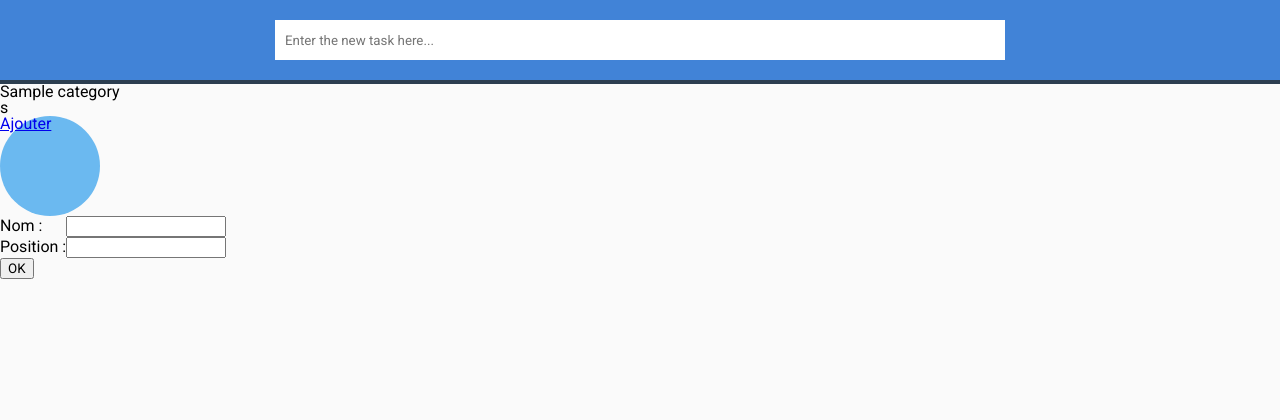
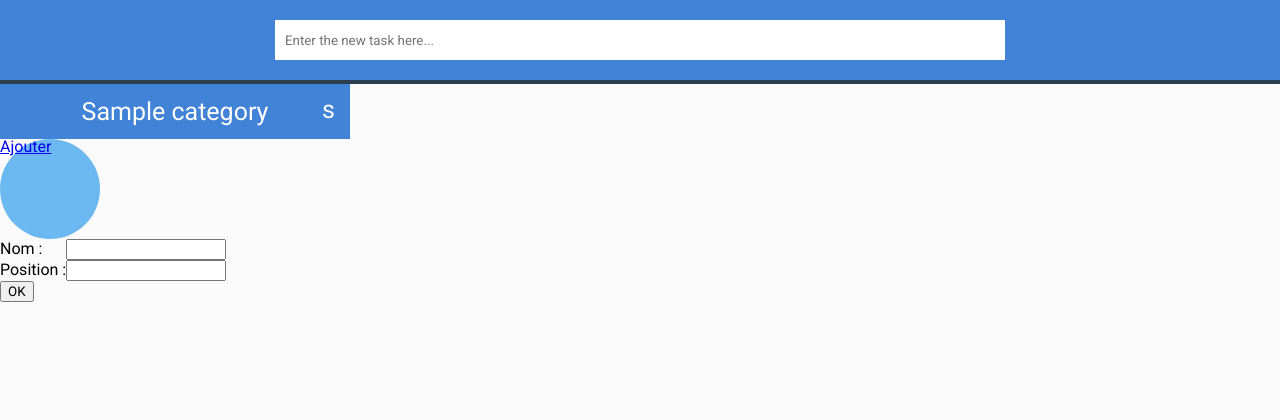
Before and after one commit to hitema-bachdev-2015/palaba, a PHP site: page / in a window 1280 px wide. Shown: the top 420 px of the page. Run offline with PHP 8.4, Linux system fonts and the light colour scheme; tables that the repository leaves empty hold one stand-in row (values such as "Sample post"); some libraries are stand-ins or nearby versions.

Commit message:
Style des categories

```diff
--- a/css/style.css
+++ b/css/style.css
@@ -80,6 +80,38 @@ body{
 	border-radius: 100px;
 	background-color:#6BB9F0;
 }
+/* CATEGORY */
+#sortable {
+	margin: 0 auto;
+}
+
+#sortable li {
+width: 350px;
+display: inline-block;
+}
+
+#sortable header {
+background: rgb(65, 131, 215);
+padding: 15px;
+position: relative;
+font-size: 25px;
+color: #fff;
+text-align: center;
+}
+
+#sortable .titre {
+/*background: blue;
+padding: 10px;*/
+display: inline-block;
+}
+
+#sortable header i {
+position: absolute;
+right: 15px;
+top: 13px;
+}
+
+
 /* FOOTER */
 footer{
 	border-top:4px solid #22313F;
```
